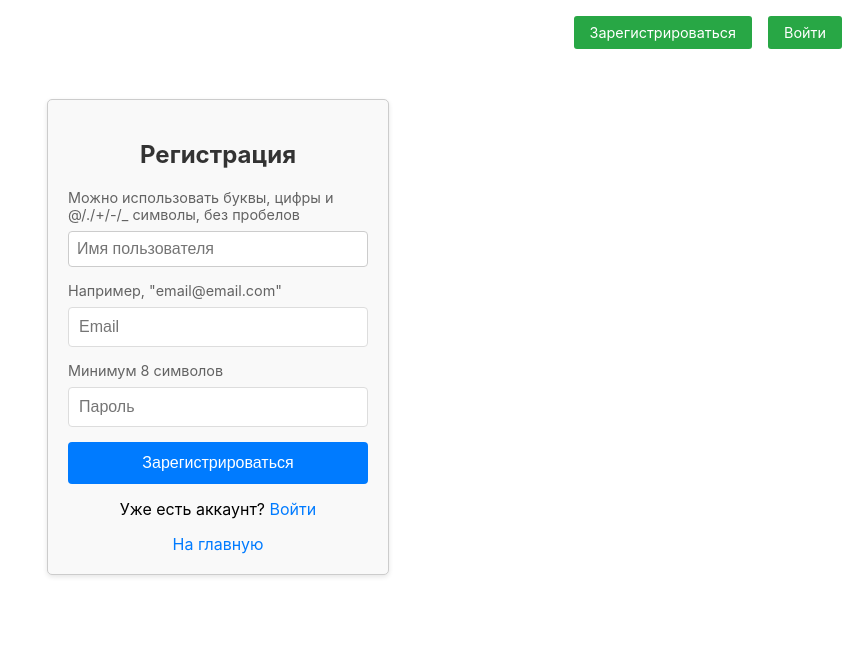
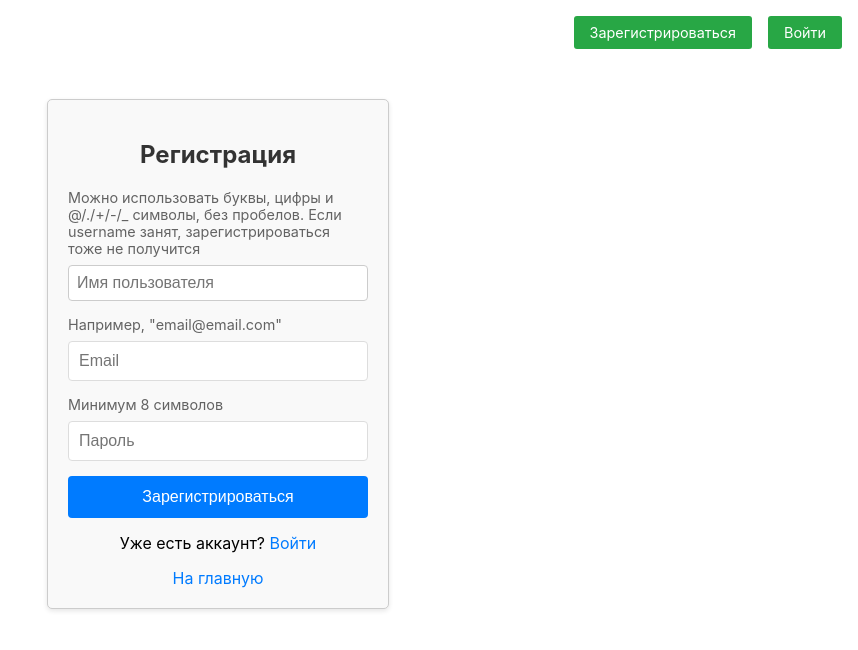
Before and after one commit to wimtdw/bookshelf_frontend, a React (Create React App) app: page /signup in a window 1280 px wide. Shown: the top 650 px of the page, without its empty margins (422-1280 px from the left). Built offline with nearby package versions, Linux system fonts and the light colour scheme.

Commit message:
Fix username label in registration form

```diff
--- a/src/components/SignUp.js
+++ b/src/components/SignUp.js
@@ -23,7 +23,6 @@ const SignUp = () => {
 
     const handleSubmit = async (e) => {
         e.preventDefault();
-        // Сбрасываем ошибки перед новой попыткой
         setErrors({ username: '', email: '', password: '', general: '' });
 
         try {
@@ -49,11 +48,9 @@ const SignUp = () => {
         } catch (error) {
             console.error('Ошибка регистрации:', error);
 
-            // Обработка ошибок валидации с бэкенда
             if (error.response && error.response.status === 400) {
                 const backendErrors = error.response.data;
 
-                // Обновляем состояние ошибок для каждого поля
                 const newErrors = {
                     username: '',
                     email: '',
@@ -61,7 +58,6 @@ const SignUp = () => {
                     general: ''
                 };
 
-                // Обрабатываем каждое поле
                 if (backendErrors.username) {
                     newErrors.username = backendErrors.username.join(' ');
                 }
@@ -72,14 +68,12 @@ const SignUp = () => {
                     newErrors.password = backendErrors.password.join(' ');
                 }
 
-                // Обработка не привязанных к полям ошибок
                 if (backendErrors.non_field_errors) {
                     newErrors.general = backendErrors.non_field_errors.join(' ');
                 }
 
                 setErrors(newErrors);
             } else {
-                // Общие ошибки сети/сервера
                 setErrors({
                     ...errors,
                     general: 'Ошибка регистрации. Проверьте введенные данные'
@@ -95,7 +89,7 @@ const SignUp = () => {
 
             <form onSubmit={handleSubmit} className={styles.form}>
                 <label className={styles.label}>
-                    Можно использовать буквы, цифры и @/./+/-/_ символы, без пробелов
+                    Можно использовать буквы, цифры и @/./+/-/_ символы, без пробелов. Если username занят, зарегистрироваться тоже не получится
                 </label>
                 <input
                     type="text"
```
